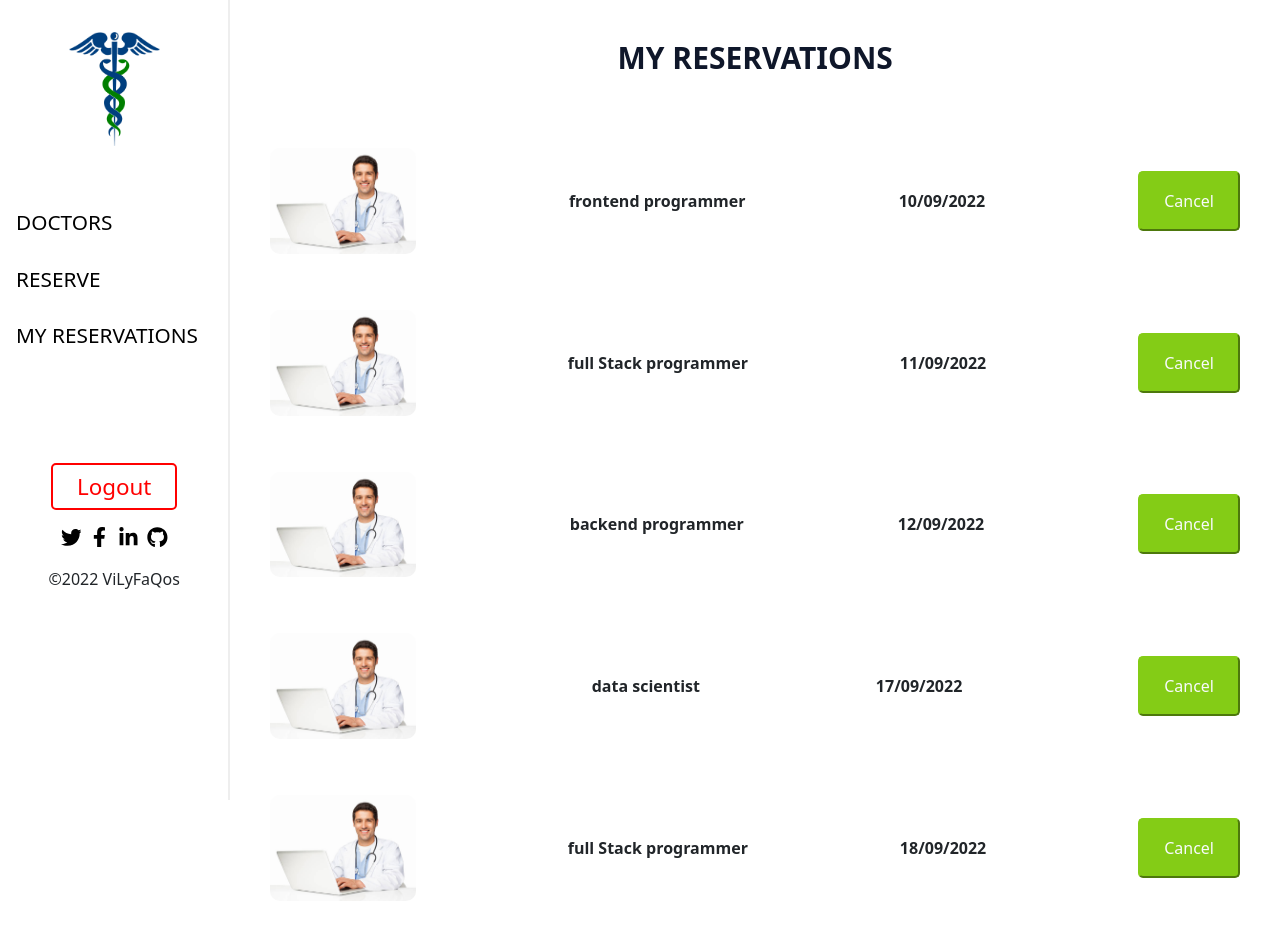
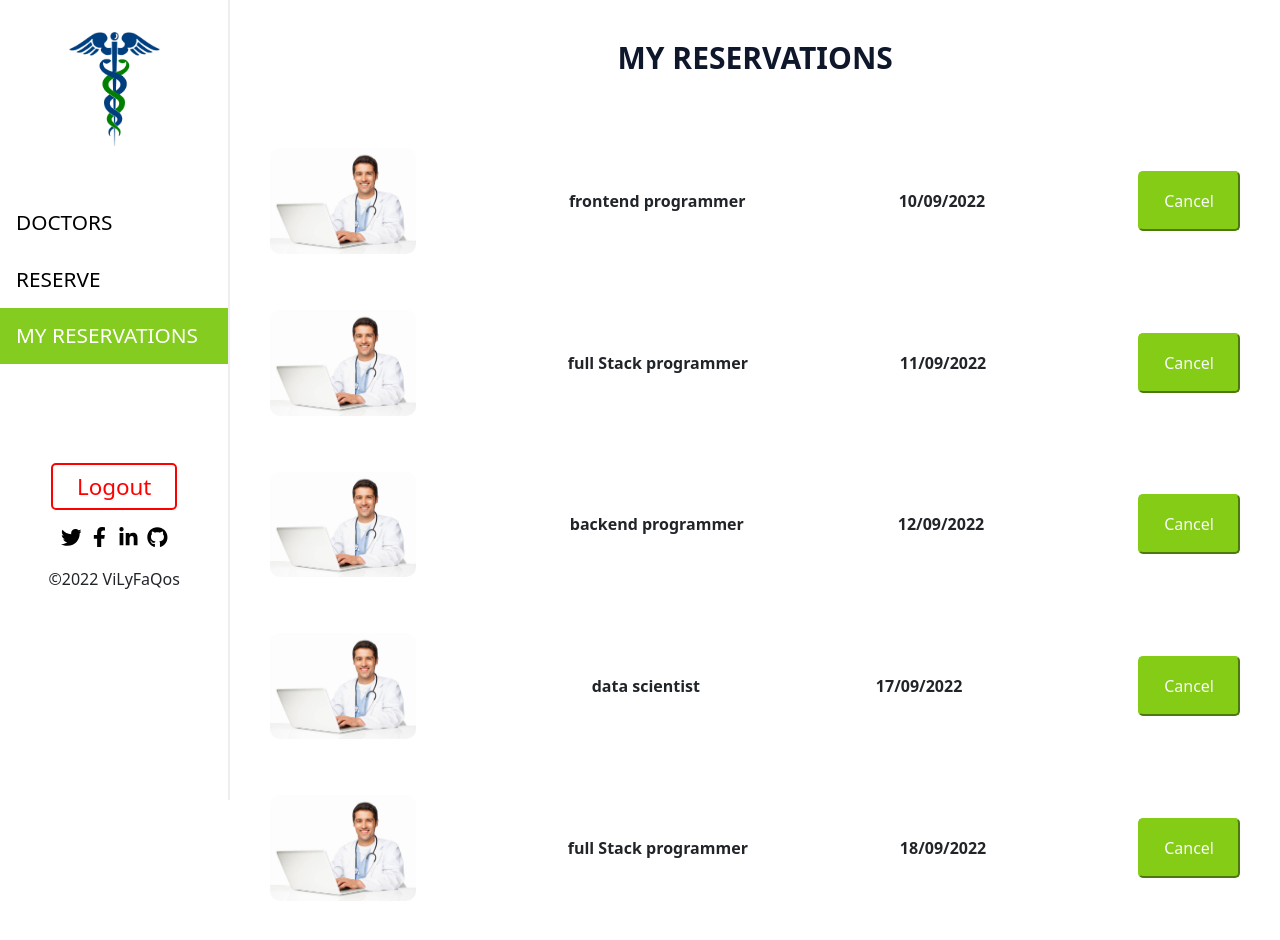
Before and after one commit to victorokoroji/doctors-appointment-frontend, a React (Create React App) app: page /reservations in a window 1280 px wide. Shown: the top 940 px of the page. Built offline with nearby package versions, Linux system fonts and the light colour scheme; a web font is replaced by a local one.

Commit message:
Add lock pages

```diff
--- a/src/components/DoctorsPage/Sidebar.js
+++ b/src/components/DoctorsPage/Sidebar.js
@@ -41,7 +41,7 @@ const Sidebar = () => {
             </li>
             <li className={styles.listItem}>
               <NavLink
-                to="/login"
+                to="/reservations"
                 className={(navLink) => (navLink.isActive ? styles.active : styles.nonActive)}
               >
                 My Reservations
```
Also changed, not shown: 2 other files (tests, documents, lock files or other folders).
